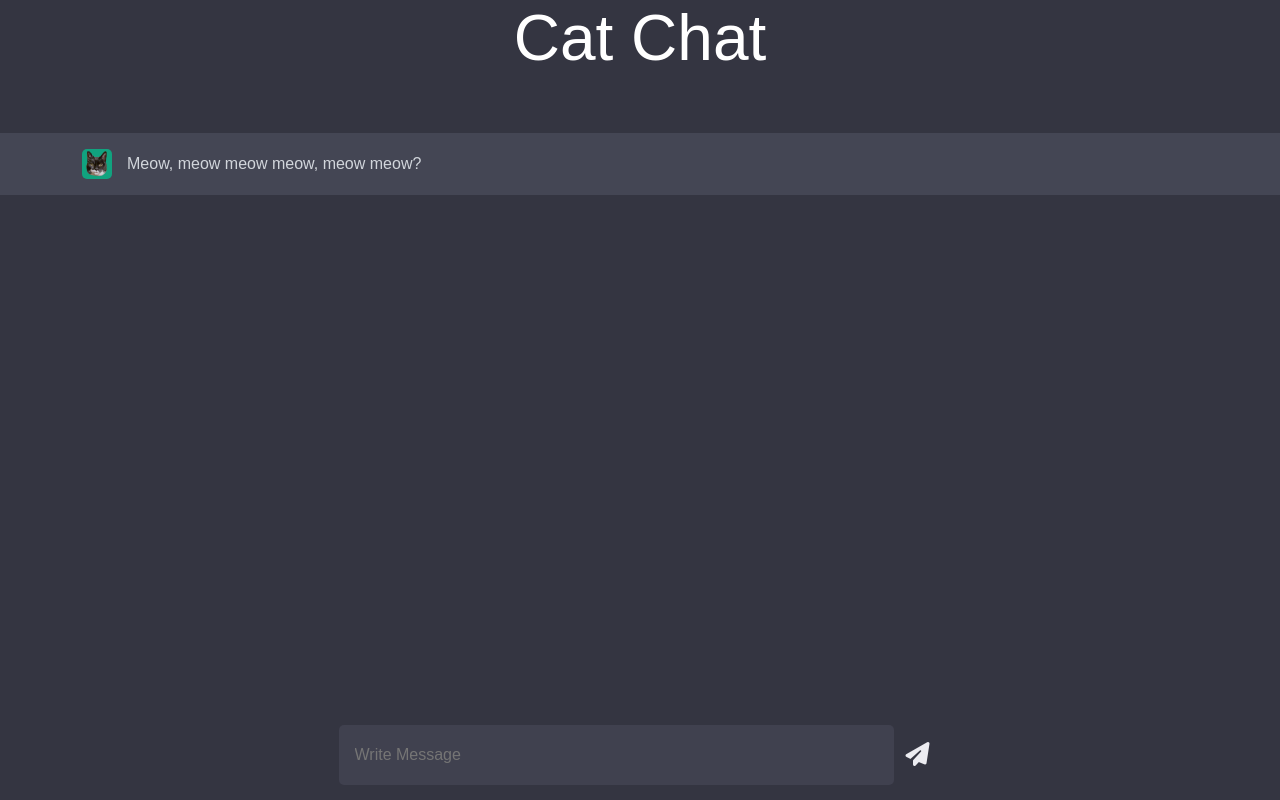
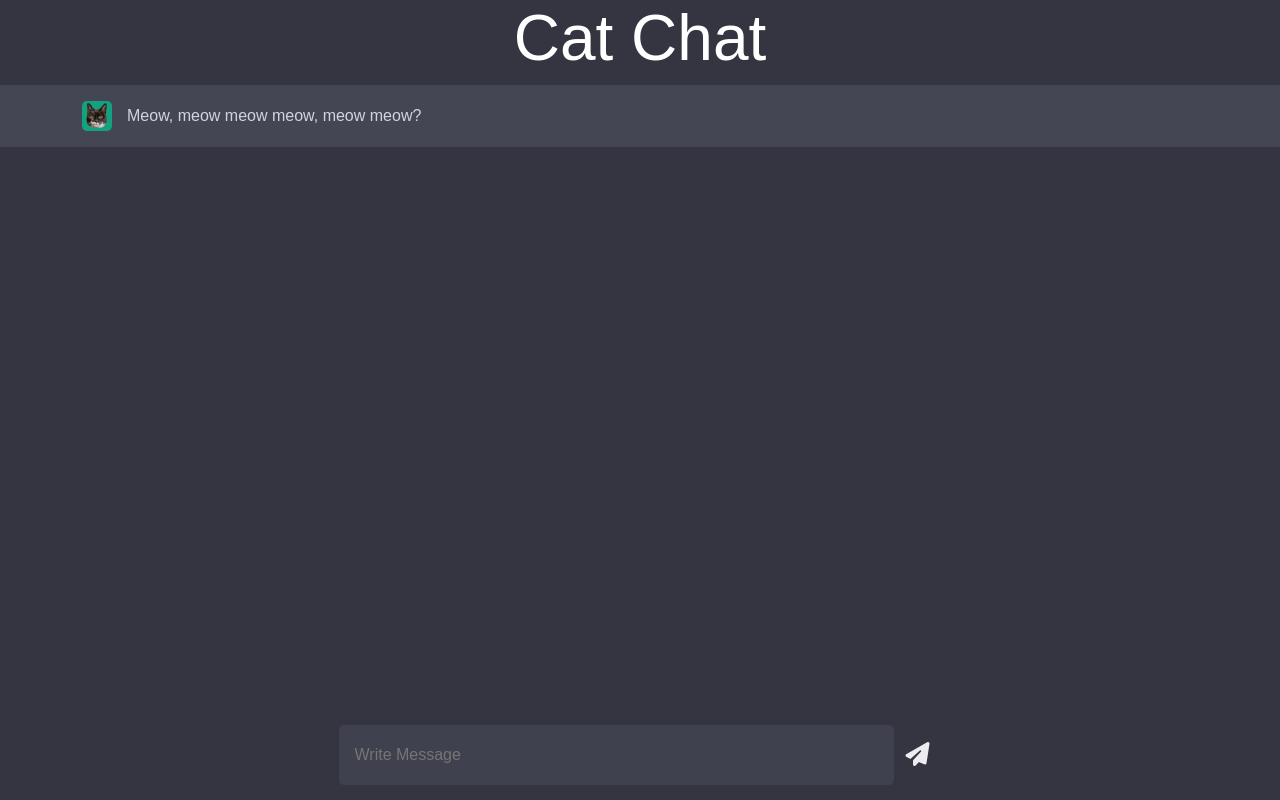
Before and after one commit to HenrikHovhannisyan/cat-chat, a React (Create React App) app: page / in a window 1280 px wide. Built offline with nearby package versions, Linux system fonts and the light colour scheme.

Commit message:
Edited chat style

```diff
--- a/src/components/Chat/chat.module.css
+++ b/src/components/Chat/chat.module.css
@@ -6,7 +6,6 @@
 
 .chat {
     height: calc(100vh - 175px);
-    padding-top: 3rem;
     overflow: auto;
 }
 
```
